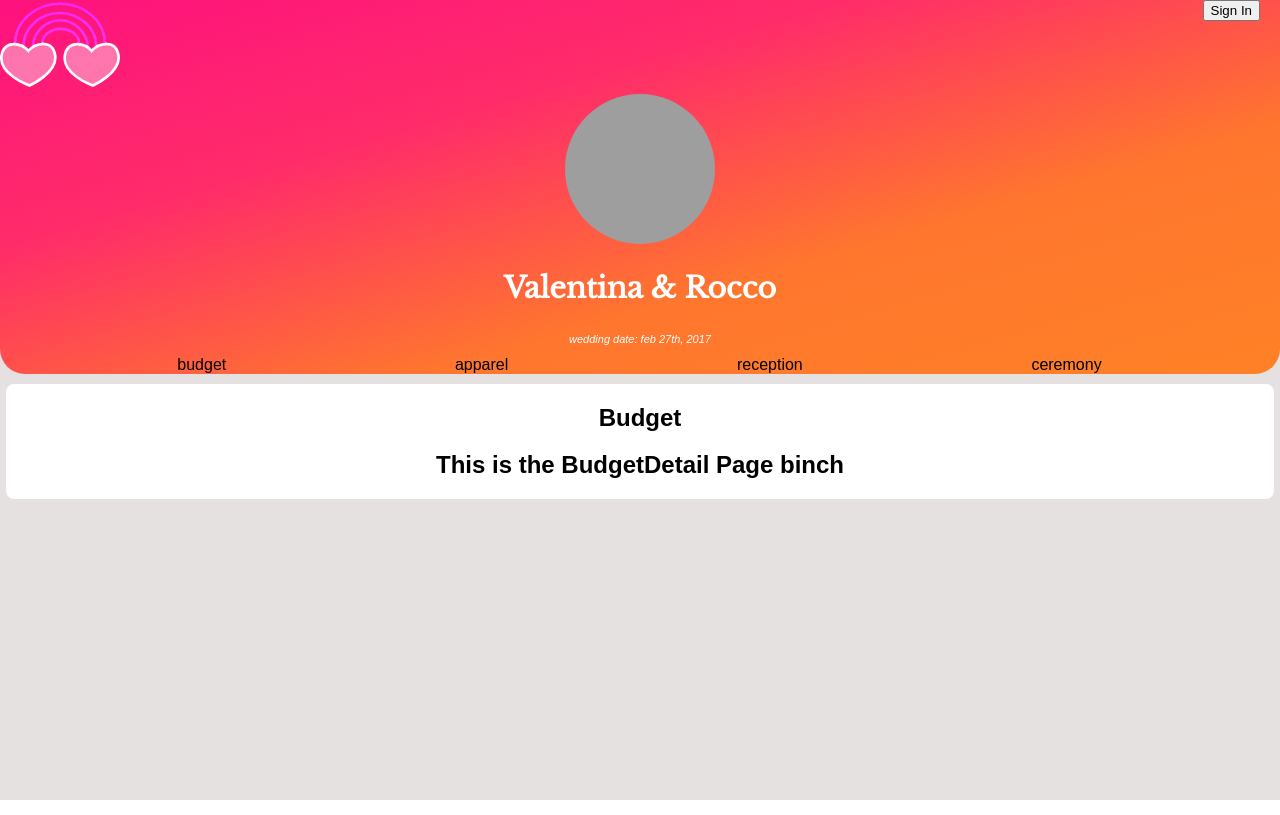
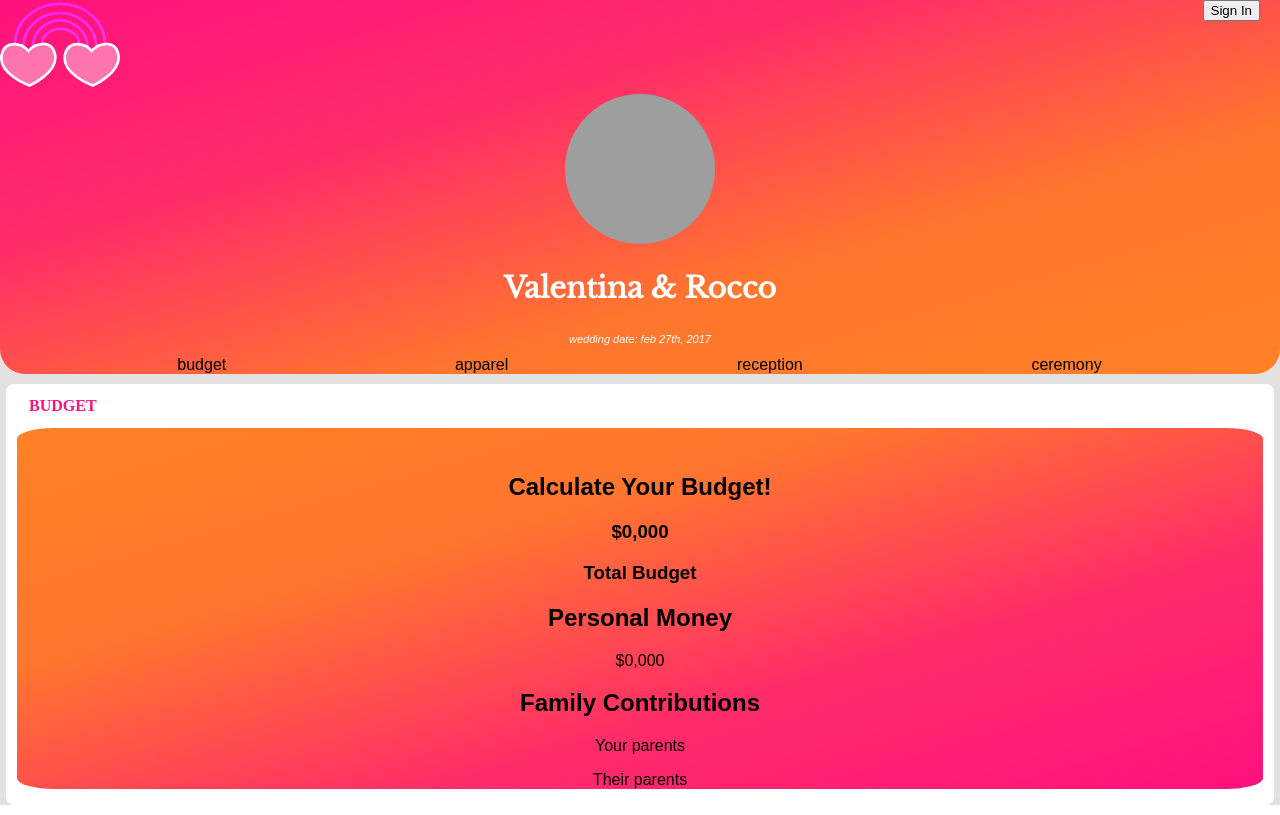
Before and after one commit to seven-seas-digital/Non-Wedding, a React (Create React App) app: page /signIn in a window 1280 px wide. Built offline with nearby package versions, Linux system fonts and the light colour scheme; grey boxes are pictures that could not be loaded.

Commit message:
building up the markup in my css dawg

```diff
--- a/src/components/App.css
+++ b/src/components/App.css
@@ -26,6 +26,12 @@
   border-bottom-right-radius: 25px;
 }
 
+.budget-detail-container {
+  background: linear-gradient(to bottom right,rgb(255, 129, 38), rgb(255, 118, 46),rgb(255, 44, 105), rgb(254, 17, 126));
+  margin: 0px 11px;
+  border-radius: 3%;
+  padding-top: 25px
+}
 .profile-wrapper h3 {
   font-family: 'Libre Baskerville', serif;
   line-height: 23pt;
@@ -151,7 +157,7 @@
   overflow: hidden;
 }
 
-.checklists {
+.dashboard {
   margin: 10px 6px;
 }
 
@@ -176,3 +182,13 @@
 .slide-menu {
   height: 50% !important;
 }
+
+.checklist-title {
+  font-family: 'Futura';
+  font-weight: 900;
+  text-transform: uppercase;
+  font-size: 1em;
+  color: rgb(254, 17, 126);
+  text-align: left;
+  margin-left: 23px;
+}
--- a/src/components/BudgetDetail.js
+++ b/src/components/BudgetDetail.js
@@ -2,7 +2,17 @@ import React, { Component } from 'react';
 export default class BudgetDetail extends Component {
   render() {
     return(
-      <h2>This is the BudgetDetail Page binch</h2>
+      <div className="budget-detail-container">
+        <h2> Calculate Your Budget!</h2>
+        <h3>$0,000</h3>
+        <h3>Total Budget</h3>
+        <h2>Personal Money</h2>
+          <p>$0,000</p>
+        <h2>Family Contributions</h2>
+          <p>Your parents</p>
+          <p>Their parents</p>
+
+    </div>
     )
   }
 }
--- a/src/components/Checklist.js
+++ b/src/components/Checklist.js
@@ -54,28 +54,28 @@ export default class Checklist extends Component {
     }
 
     return (
-      <div className="checklists">
+      <div className="dashboard">
         <Slider ref={slider => (this.slider = slider)} {...settings}>
           <div className="checklist-container">
-            <h2>Budget</h2>
+            <h2 className="checklist-title">Budget</h2>
             <BudgetDetail />
           </div>
 
           <div className="checklist-container">
-            <h2>Apparel</h2>
+          <h2 className="checklist-title">Apparel</h2>
             <ChecklistItem />
             <ChecklistItem />
             <ChecklistItem />
           </div>
 
           <div className="checklist-container">
-            <h2>Reception</h2>
+          <h2 className="checklist-title">Reception</h2>
             <ChecklistItem />
             <ChecklistItem />
             <ChecklistItem />
           </div>
           <div className="checklist-container">
-            <h2>Ceremony</h2>
+          <h2 className="checklist-title">Ceremony</h2>
             <ChecklistItem />
             <ChecklistItem />
             <ChecklistItem />
```
